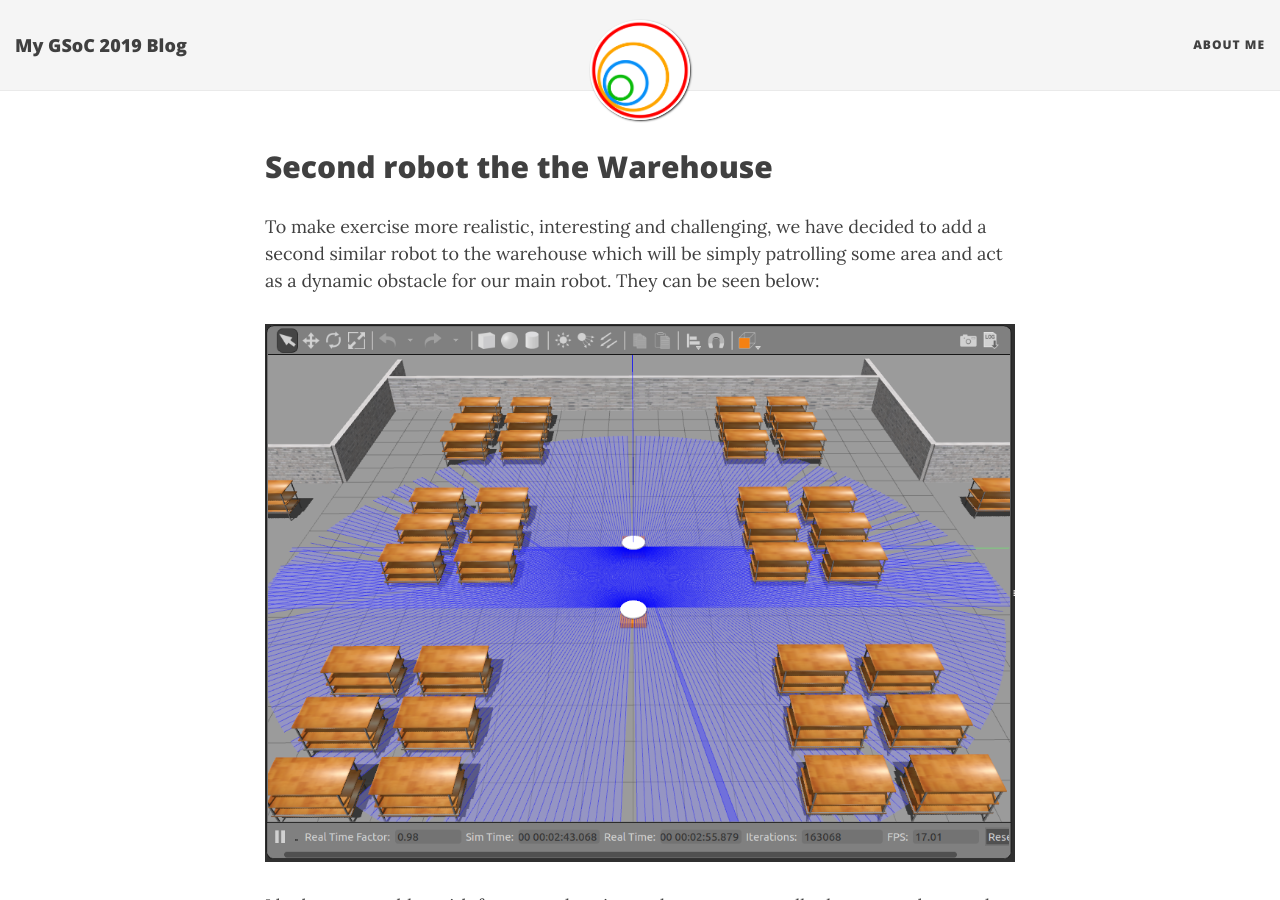
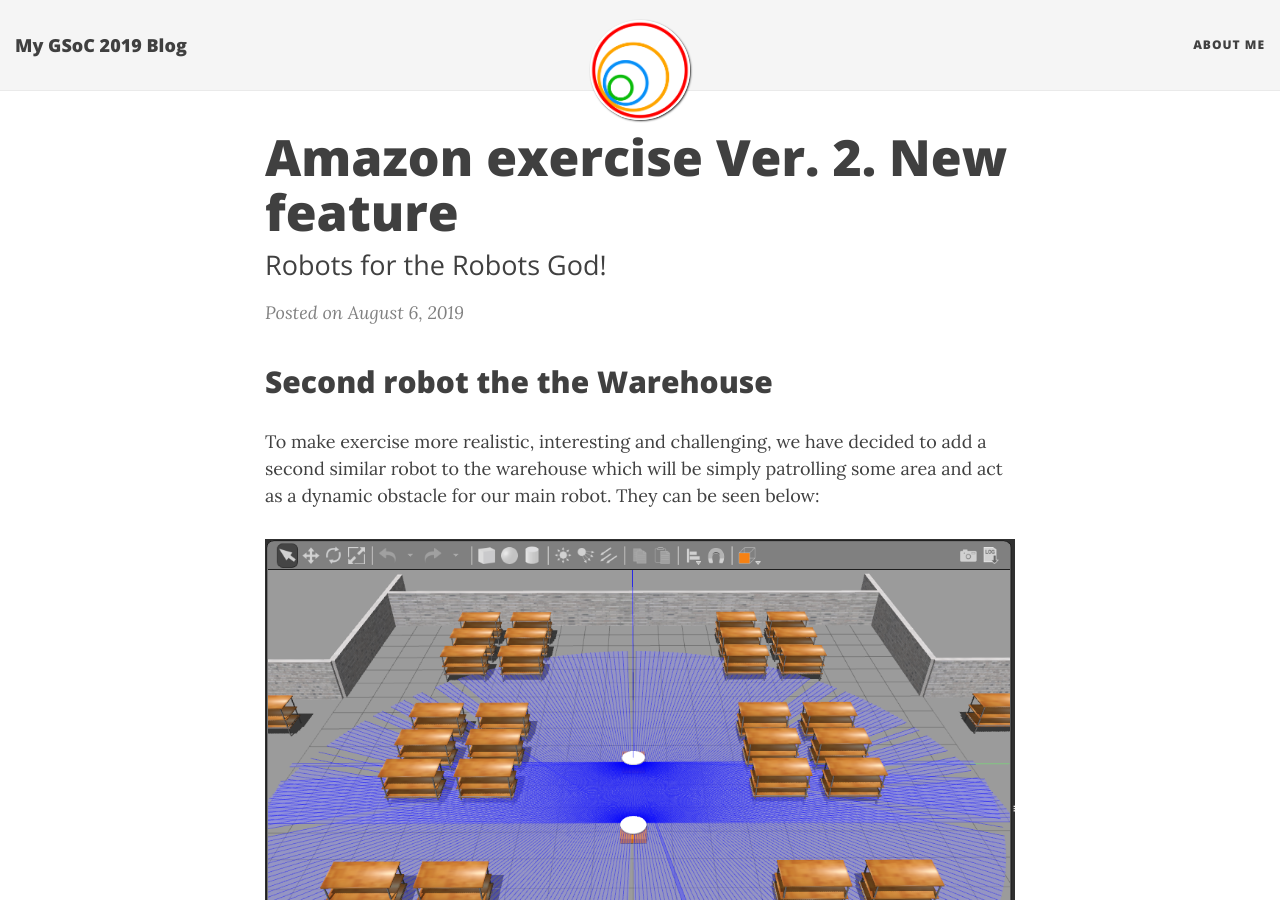
Before and after one commit to TheRoboticsClub/colab-gsoc2019-Shyngyskhan_Abilkassov, a Jekyll site: the page built from docs/_posts/2019-08-06-post.md, in a window 1280 px wide and 900 px high. Built offline with Jekyll 4.4.1, drawn with Linux system fonts in a browser that asks for light colours; nearby versions of some CDN libraries.

Commit message:
update titles

```diff
--- a/docs/_posts/2019-08-11-post.md
+++ b/docs/_posts/2019-08-11-post.md
@@ -1,6 +1,6 @@
 ---
 layout: post
-title: [Ver. 2] Odometry issues
+title: Amazon exercise Ver. 2. Odometry issues
 ---
 
 During experiments with adding a second robot to the warehouse, I encountered a very strange issue: when I was giving a goal to the second robot, AMCL was acting strange and was losing a robot location the world, and started outputting incorrect odometry. Firstly, I thought the problem was related to the namespacing, but after fixing them, the issue remained. Interestingly, after swapping robots in places, the issue swapped too: I was able to control the patrol robot fine, but the main robot started to lose in the world.
```
Also changed, not shown: docs/_posts/2019-08-06-post.md (+1 -1 lines).
